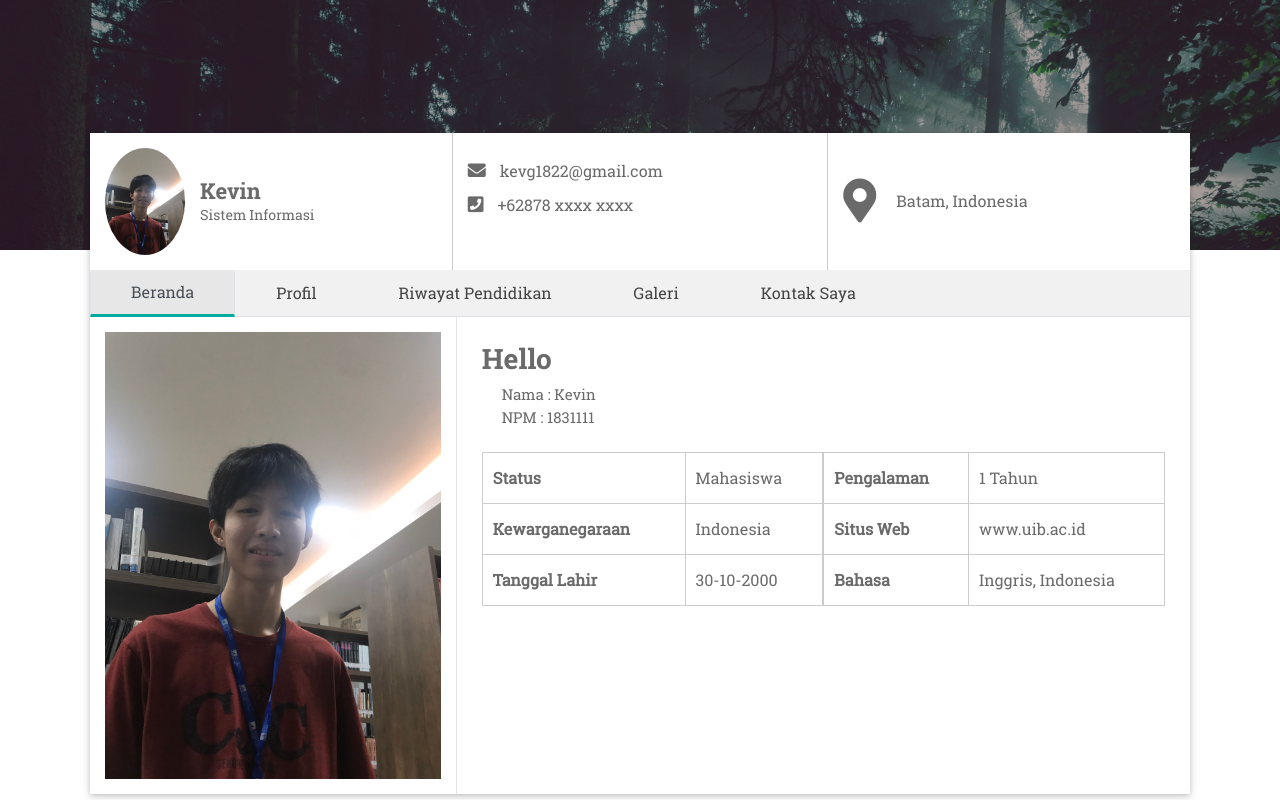
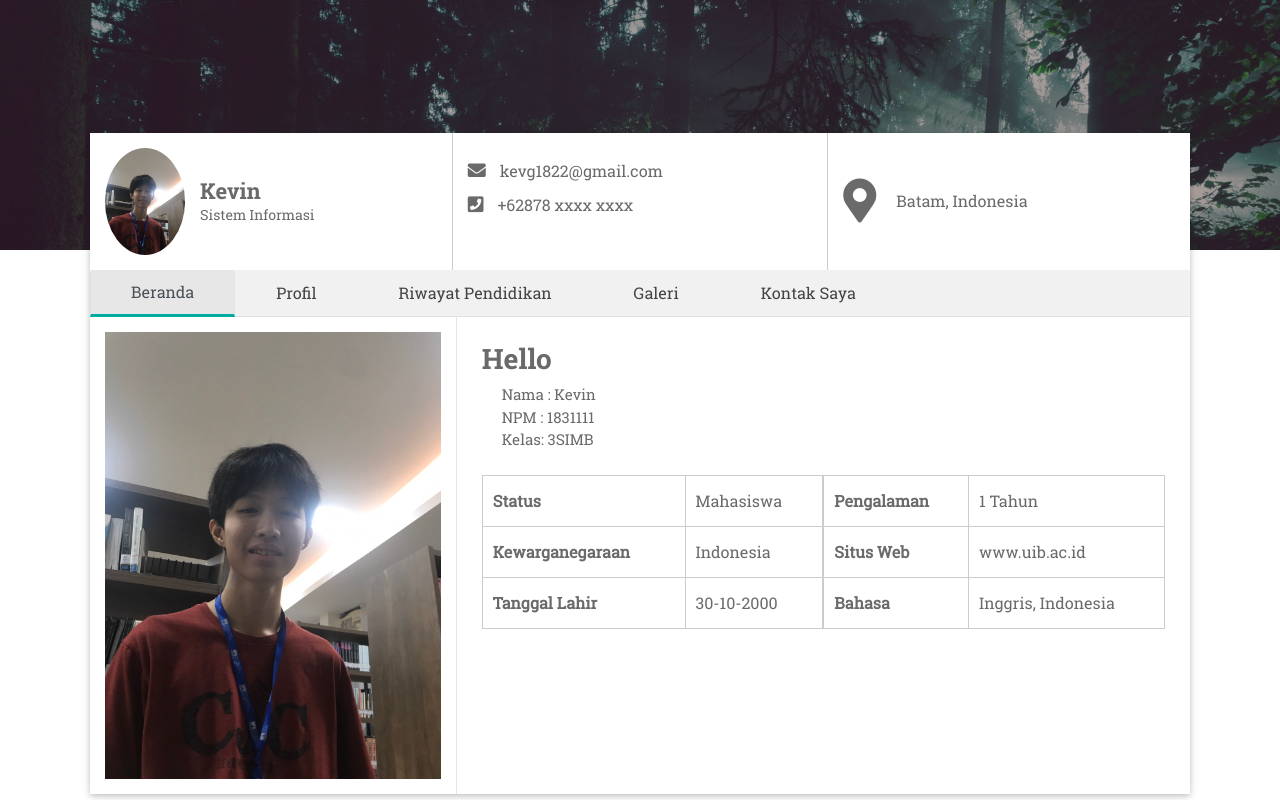
Before and after one commit to kev18720/kev18720.github.io, a plain HTML site: page index.html in a window 1280 px wide. Drawn offline with Linux system fonts and the light colour scheme.

Commit message:
Update index.html

```diff
--- a/index.html
+++ b/index.html
@@ -71,6 +71,7 @@
                                               <h3>Hello</h3>
                                               <p>Nama : Kevin</p>
                                               <p>NPM  : 1831111</p>
+                                              <p>Kelas: 3SIMB</p>
                                           </div>
                                           <br>
 
```
